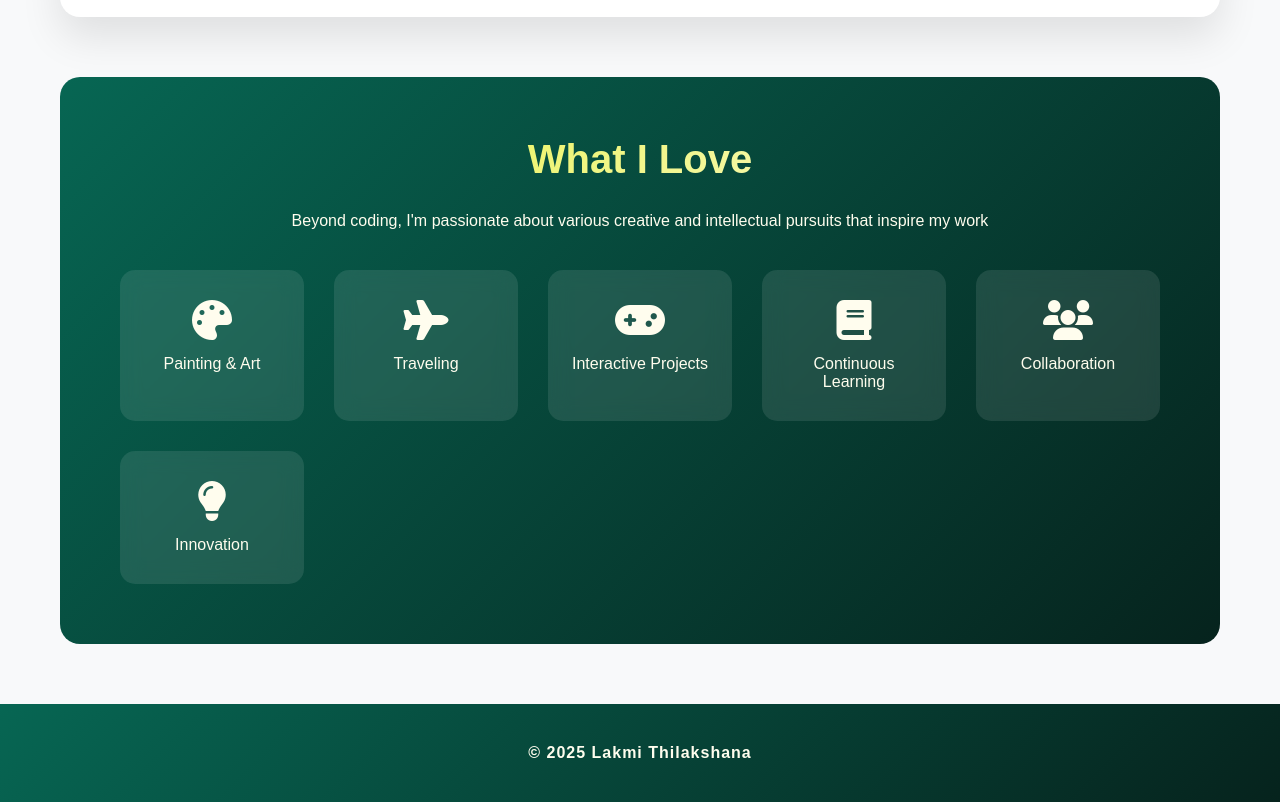
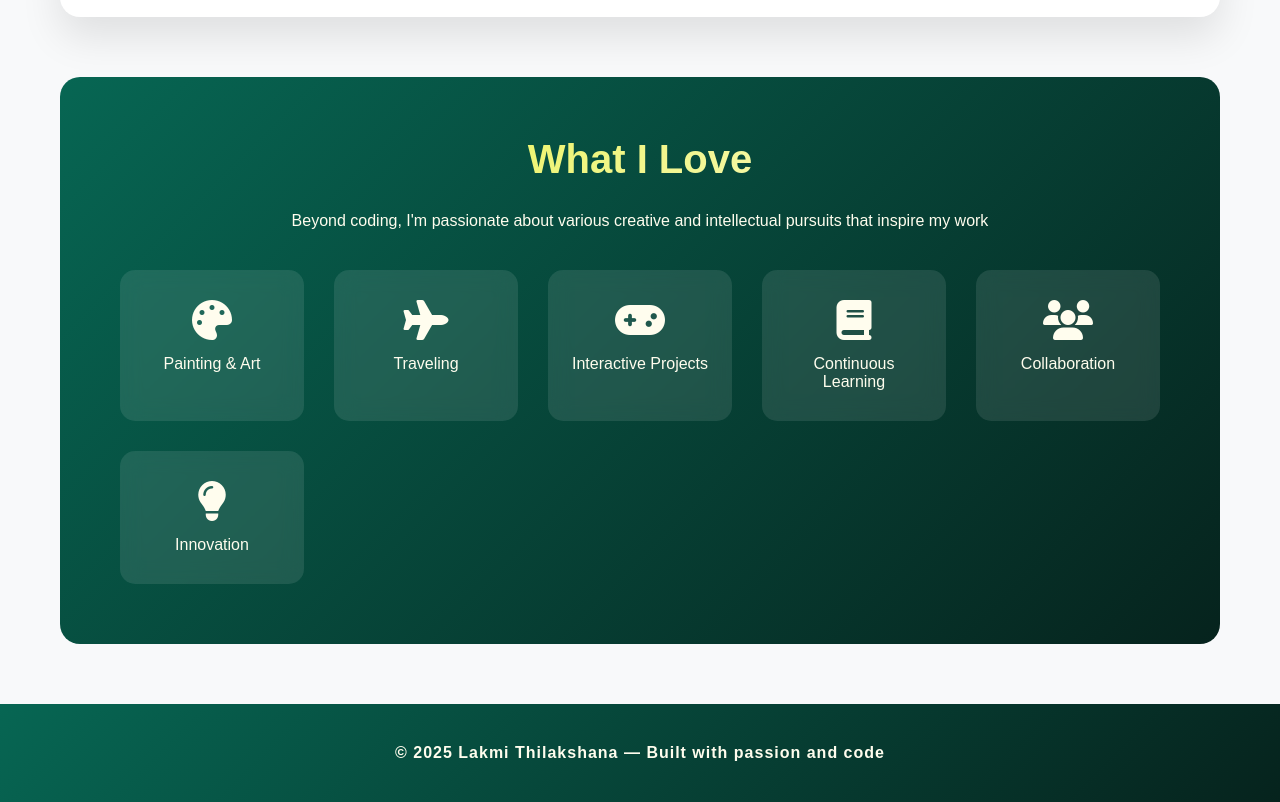
Before and after one commit to Lakmi-11/myportfolio, a plain HTML site: page about.html in a window 1280 px wide. Shown: the part 2139-2941 px from the top of the page. Drawn offline with Linux system fonts and the light colour scheme.

Commit message:
Update about.html

```diff
--- a/about.html
+++ b/about.html
@@ -470,7 +470,7 @@
     </div>
 
     <footer style="text-align: center; padding: 40px; background: linear-gradient(135deg, #076653 0%, #06231D 100%); color: #FFFDEE; margin-top: 60px;">
-        <p>© <span id="year">2025</span> Lakmi Thilakshana</p>
+        <p>© <span id="year">2025</span> Lakmi Thilakshana — Built with passion and code</p>
     </footer>
 
     <script>
```
